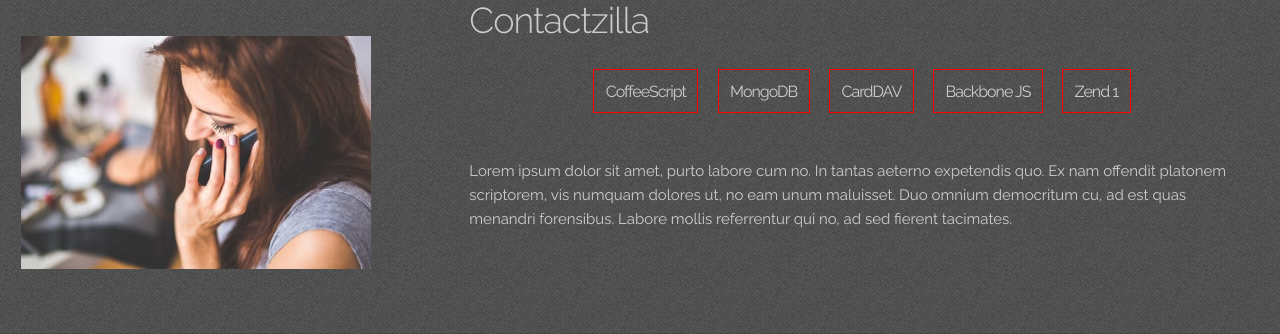
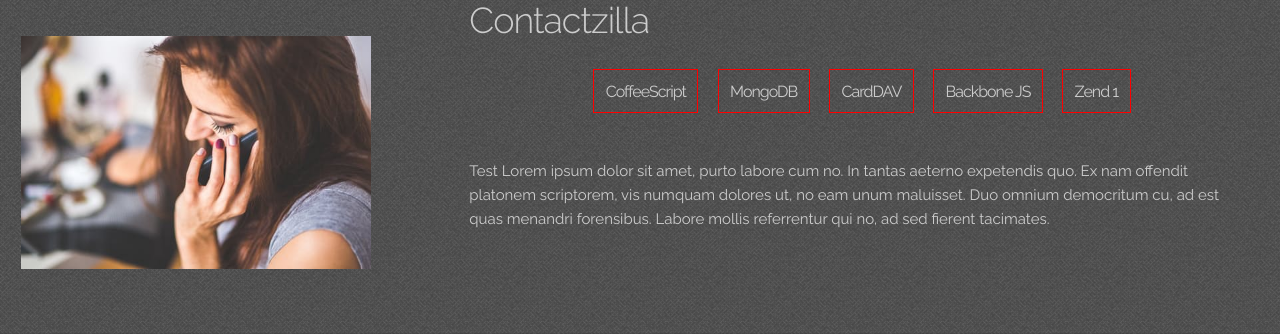
Before and after one commit to mikelovely/mikelovely, a PHP site: template resources/views/home.twig in a window 1280 px wide. Shown: the part 679-1013 px from the top of the page. Run offline with PHP 8.4, Linux system fonts and the light colour scheme; the template is opened without the code that fills it, so the values that code supplies are empty; some libraries are stand-ins or nearby versions.

Commit message:
Test for Heroku

```diff
--- a/resources/views/home.twig
+++ b/resources/views/home.twig
@@ -24,7 +24,7 @@
                     <span class="label label-default">Backbone JS</span>
                     <span class="label label-default">Zend 1</span>
                 </div>
-                <p>Lorem ipsum dolor sit amet, purto labore cum no. In tantas aeterno expetendis quo. Ex nam offendit platonem scriptorem, vis numquam dolores ut, no eam unum maluisset. Duo omnium democritum cu, ad est quas menandri forensibus. Labore mollis referrentur qui no, ad sed fierent tacimates.</p>
+                <p>Test Lorem ipsum dolor sit amet, purto labore cum no. In tantas aeterno expetendis quo. Ex nam offendit platonem scriptorem, vis numquam dolores ut, no eam unum maluisset. Duo omnium democritum cu, ad est quas menandri forensibus. Labore mollis referrentur qui no, ad sed fierent tacimates.</p>
             </div>
         </div>
 
```
